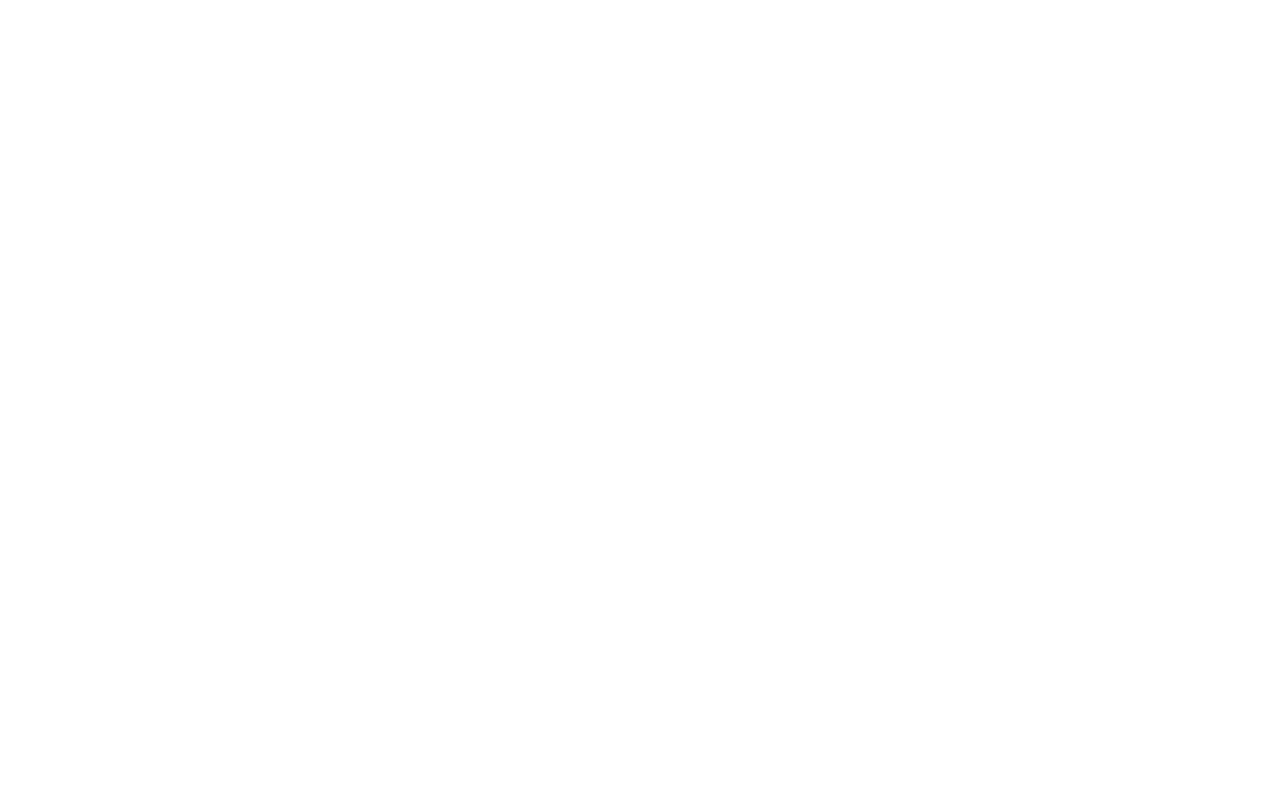
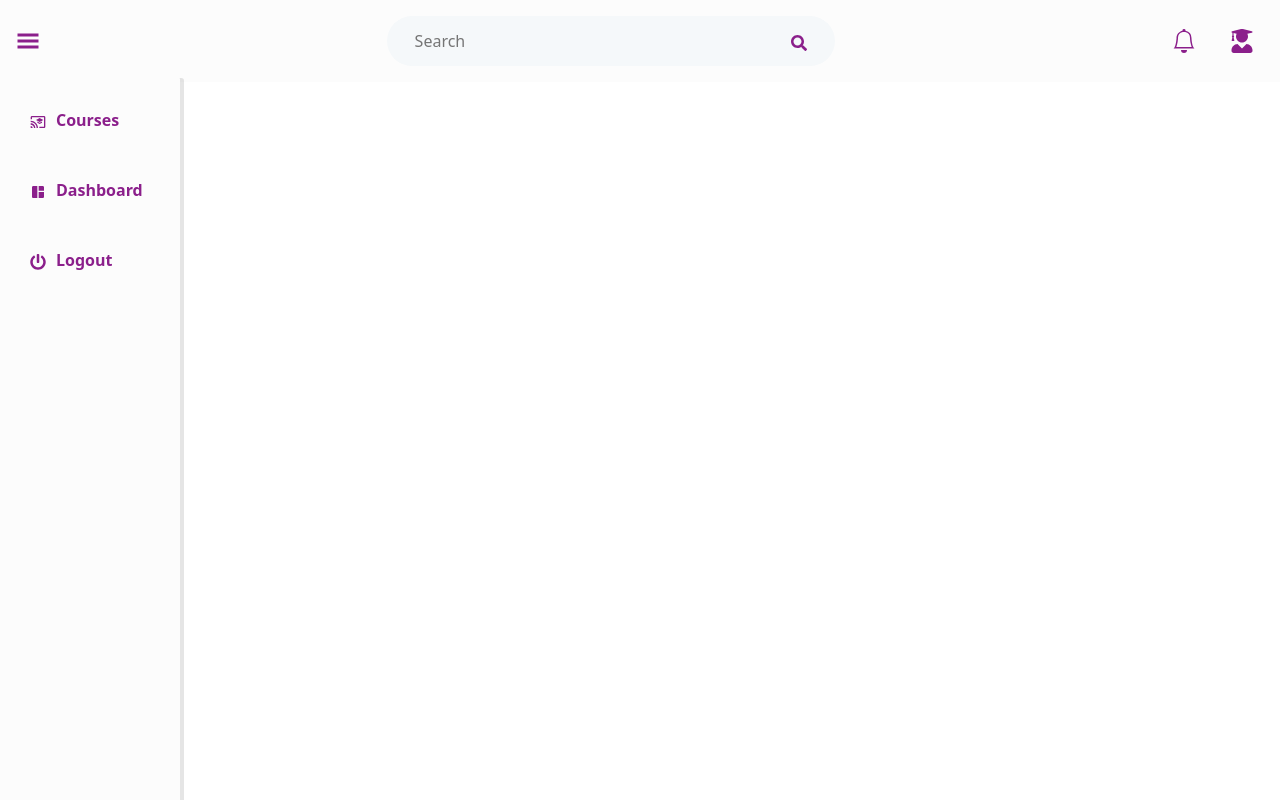
Before and after one commit to madhumitaamaharaj/virtualtutor, a React (Create React App) app: page /dashboard in a window 1280 px wide. Built offline with nearby package versions, Linux system fonts and the light colour scheme.

Commit message:
feat:Dashboard

```diff
--- a/src/App.js
+++ b/src/App.js
@@ -34,7 +34,9 @@
               </CourseDetailsLayout>
             }
           />
-          <Route path="/dashboard" element={<StudentDashboard />} />
+          <Route path="/dashboard" element={ <CourseDetailsLayout>
+            <StudentDashboard />
+            </CourseDetailsLayout>} />
         </Routes>
       </Router>
       <ToastContainer />
--- a/src/components/Sidebar/Sidebar.jsx
+++ b/src/components/Sidebar/Sidebar.jsx
@@ -23,12 +23,15 @@
         </Link>
       </div>
       <div className={styles.button}>
+      <Link to="/dashboard" className={styles.linkunderline}>
       <p>
         <span className={styles.icon} style={iconStyle}>
           <MdSpaceDashboard />
         </span>
         <strong style={iconStyle}>Dashboard</strong>
       </p>
+    </Link>
+
       </div>
       <div className={styles.button}>
         <p>
--- a/src/components/StudentDashboard/StudentDashboard.jsx
+++ b/src/components/StudentDashboard/StudentDashboard.jsx
@@ -1,11 +1,50 @@
-import React from 'react'
+import React from 'react';
+import { useRecoilValue, useRecoilState } from 'recoil';
+import { enrolledStudentsState, coursesState } from '../../recoil/studentState';
+import styles from './StudentDashboard.module.css';
+const StudentDashboard = () => {
+  const enrolledStudents = useRecoilValue(enrolledStudentsState);
+  const [courses, setCourses] = useRecoilState(coursesState);
 
-const StudentDashboard = () => {
+  const markCourseCompleted = (courseId) => {
+
+    const updatedCourses = courses.map((course) =>
+      course.id === courseId ? { ...course, completed: true } : course
+    );
+
+    setCourses(updatedCourses);
+  };
+
   return (
-    <div>
+    <div className={styles.dashboard}>
+      <h2>My Dashboard</h2>
+      {enrolledStudents.map((enrollment) => {
+        const course = courses.find((c) => c.id === enrollment.courseId);
 
+        return (
+          <div key={enrollment.courseId} className={styles.course}>
+            <img src={course.imageUrl} alt={`${course.title} Thumbnail`} />
+            <div className={styles.courseInfo}>
+              <h3>{course.title}</h3>
+              <p>Instructor: {course.instructor}</p>
+              <p>Due Date: {course.dueDate}</p>
+              <div>
+                <progress
+                  max="100"
+                  value={course.completed ? 100 : 0}
+                ></progress>
+                <button
+                  onClick={() => markCourseCompleted(course.id)}
+                >
+                  Mark as Completed
+                </button>
+              </div>
+            </div>
+          </div>
+        );
+      })}
     </div>
-  )
-}
+  );
+};
 
-export default StudentDashboard
+export default StudentDashboard;
--- a/src/recoil/studentState.js
+++ b/src/recoil/studentState.js
@@ -11,3 +11,14 @@
     return get(enrolledStudentsState);
   },
 });
+export const coursesState = atom({
+  key: 'coursesState',
+  default: [],
+});
+
+export const coursesSelector = selector({
+  key: 'coursesSelector',
+  get: ({ get }) => {
+    return get(coursesState);
+  },
+});
```
Also changed, not shown: src/CourseDetailsLayout.jsx (line endings or trailing spaces). Lines whose indentation alone changed are shown as unchanged.
